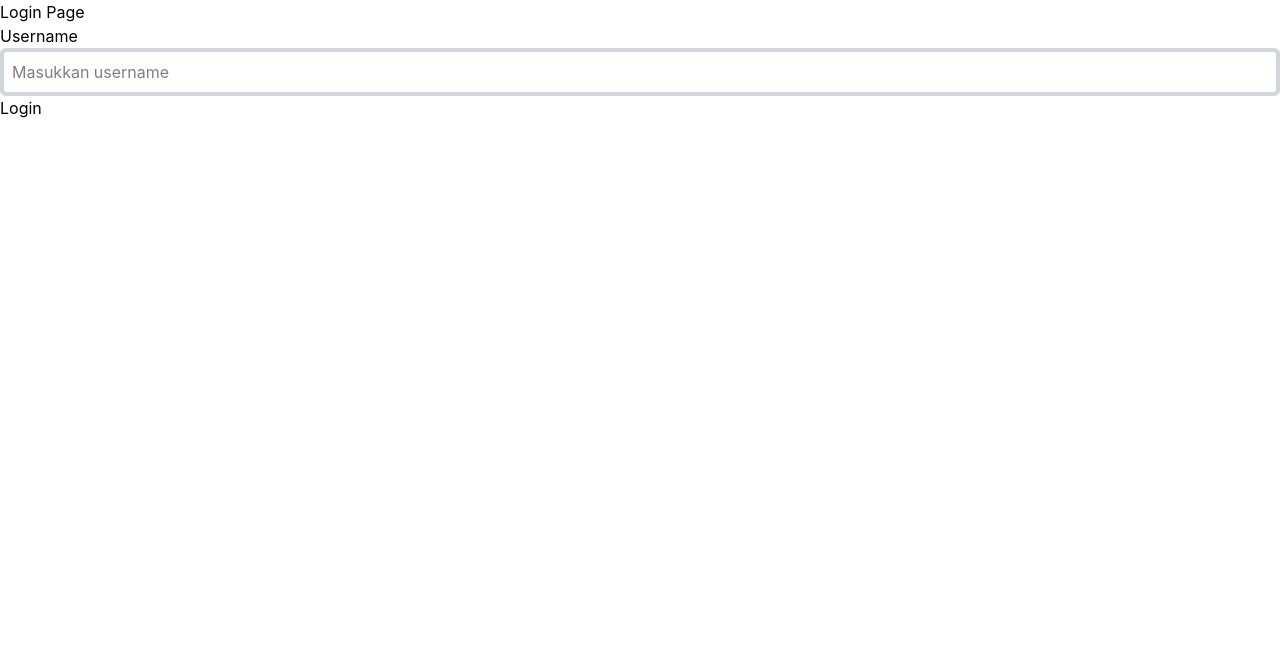
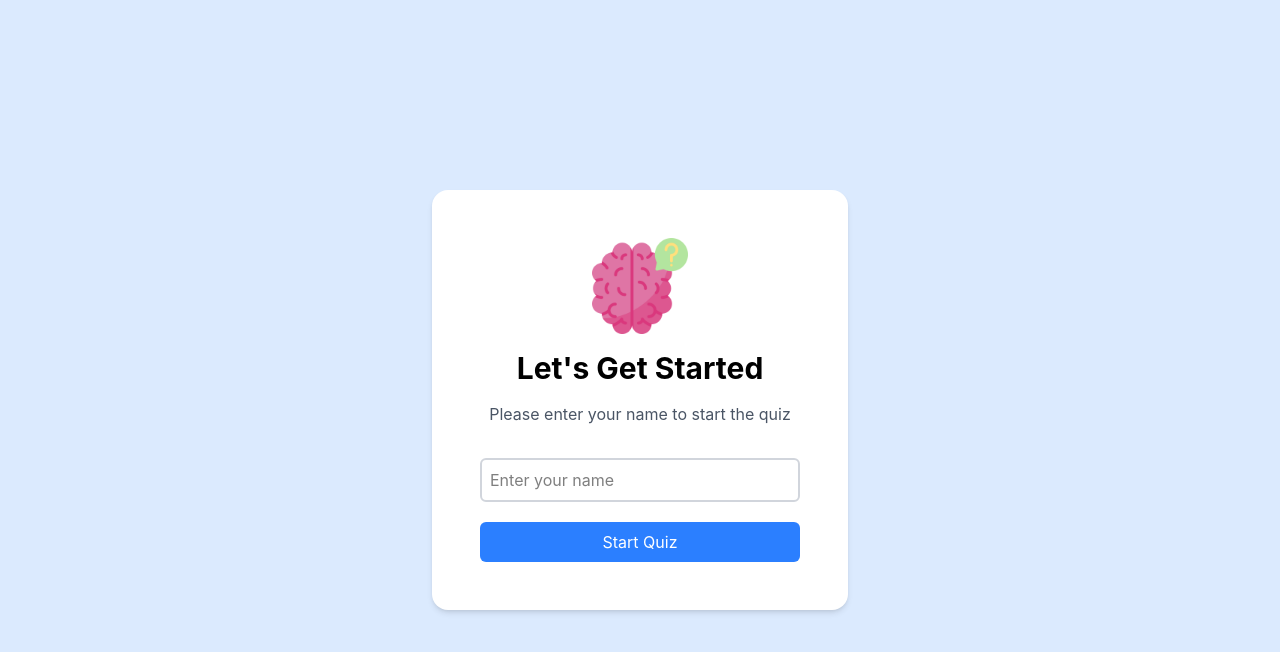
Before and after one commit to ryapps/quiz-app, a React (Vite) app: page / in a window 1280 px wide. Shown: the top 652 px of the page. Built offline with nearby package versions, Linux system fonts and the light colour scheme.

Commit message:
feat: login page

```diff
--- a/src/pages/LoginPage.jsx
+++ b/src/pages/LoginPage.jsx
@@ -1,38 +1,52 @@
 import { useState } from 'react';
-import { Navigate } from 'react-router-dom';
+import { useNavigate } from 'react-router-dom';
+import quizImage from '../assets/quiz-logo.png';
 
 export default function LoginPage() {
-  const [username, setUsername] = useState('');
+  const [name, setName] = useState('');
+  const [error, setError] = useState('');
+  const navigate = useNavigate();
 
   const handleSubmit = (e) => {
     e.preventDefault();
-    if (username.trim() === '') {
-      alert('Username tidak boleh kosong');
+    if (name.trim() === '') {
+     setError('Please enter your name');
       return;
     }
-    // Simpan username ke localStorage
-    localStorage.setItem('username', username);
-    return <Navigate to="/quiz" />;
+    setError('');
+    localStorage.setItem('name', name);
+    navigate('/quiz');
   };
 
   return (
-    <div>
-      <h1>Login Page</h1>
-      <form onSubmit={handleSubmit}>
-        <label htmlFor="username">Username</label>
-        <br />
-        <input
-          type="text"
-          placeholder="Masukkan username"
-          id="username"
-          name="username"
-          value={username}
-          className='border-4 border-gray-300 rounded-md p-2 w-full'
-          onChange={(e) => setUsername(e.target.value)}
-        />
-        <br />
-        <button type="submit">Login</button>
-      </form>
+    <div className="flex flex-col items-center justify-center min-h-screen bg-blue-100">
+      <div className="bg-white p-12 rounded-2xl shadow-md flex flex-col items-center">
+        <img src={quizImage} alt="Quiz Logo" className="w-24 h-24 mb-4" />
+        <h1 className="text-3xl font-bold mb-4">Let's Get Started</h1>
+        <p className="text-gray-600 mb-8">Please enter your name to start the quiz</p>
+        <form
+          onSubmit={handleSubmit}
+          className="flex flex-col"
+        >
+          <input
+            type="text"
+            placeholder="Enter your name"
+            id="name"
+            name="name"
+            value={name}
+
+            className="border-2 border-gray-300 rounded-md p-2 w-80 focus:outline-none focus:ring-2 focus:ring-blue-500"
+            onChange={(e) =>{ setName(e.target.value); if(error) setError('');}}
+          />
+          {error && <p className="text-red-500">{error}</p>}
+          <button
+            type="submit"
+            className="bg-blue-500 text-white py-2 px-4 mt-5 rounded-md hover:bg-blue-600"
+          >
+            Start Quiz
+          </button>
+        </form>
+      </div>
     </div>
   );
 }
--- a/src/pages/QuizPage.jsx
+++ b/src/pages/QuizPage.jsx
@@ -1,3 +1,14 @@
+import { getName } from '../utils/localStorage';
+import { Navigate } from 'react-router-dom';
+
 export default function QuizPage() {
-  return <h1>Quiz Page</h1>;
+  const name = getName();
+  if (!name) {
+    return <Navigate to="/" replace />;
+  }
+  return (
+    <div className="flex justify-between items-center mb-6">
+      <h2 className="font-semibold">Welcome, {name}</h2>
+    </div>
+  );
 }
--- a/src/utils/localStorage.js
+++ b/src/utils/localStorage.js
@@ -0,0 +1,7 @@
+export const getName = () => {
+  return localStorage.getItem('name');
+};
+
+export const removeName = () => {
+  localStorage.removeItem('name');
+};
```
Also changed, not shown: src/assets/quiz-logo.png (added).
